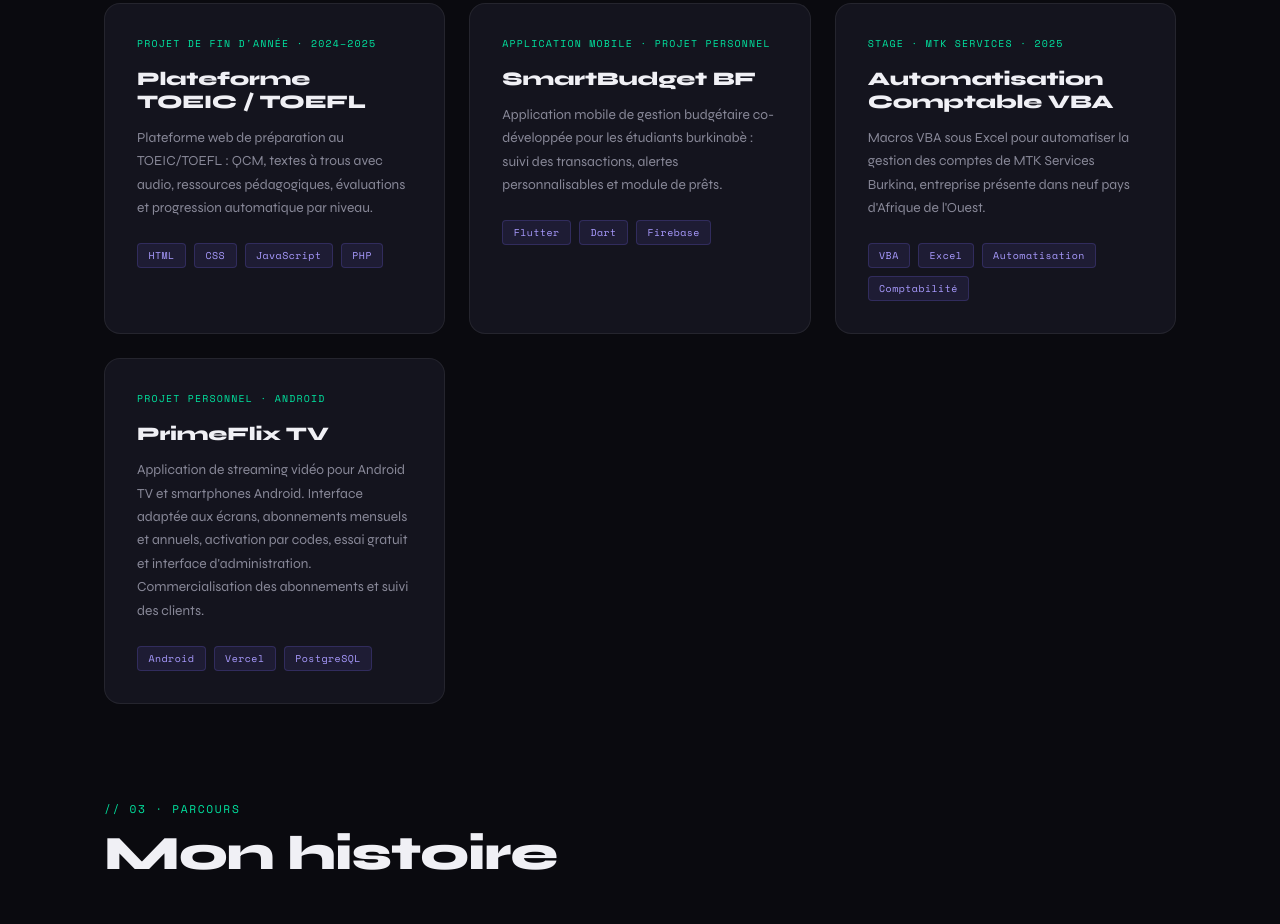
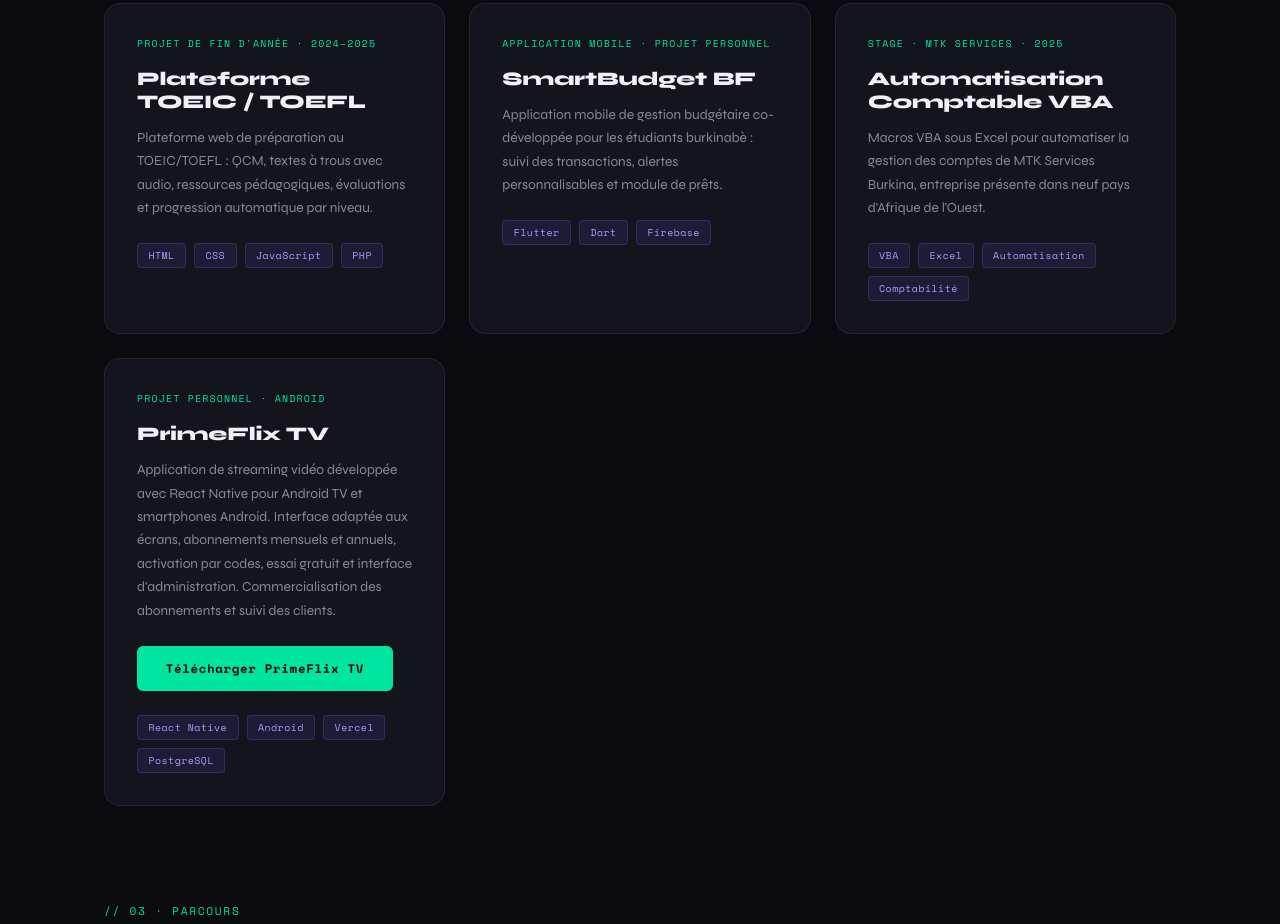
Before and after one commit to chenprof5-commits/chenprof5-commits.github.io, a plain HTML site: page index.html in a window 1280 px wide. Shown: the part 1542-2466 px from the top of the page. Drawn offline with nearby package versions, Linux system fonts and the light colour scheme.

Commit message:
Ajouter React Native et le lien PrimeFlix TV

```diff
--- a/index.html
+++ b/index.html
@@ -202,6 +202,7 @@
   .project-type { font-family: var(--mono); font-size: 0.62rem; color: var(--accent); letter-spacing: 0.12em; text-transform: uppercase; margin-bottom: 1rem; }
   .project-title { font-size: 1.2rem; font-weight: 800; margin-bottom: 0.8rem; letter-spacing: -0.01em; }
   .project-desc { font-size: 0.86rem; color: var(--muted); line-height: 1.7; margin-bottom: 1.5rem; }
+  .project-download { display: inline-block; margin-bottom: 1.5rem; }
   .project-stack { display: flex; flex-wrap: wrap; gap: 0.5rem; }
   .tag {
     background: rgba(124,106,255,0.1);
@@ -368,6 +369,7 @@
     <div>
       <div class="skills-grid">
         <div class="skill-pill"><span class="skill-dot"></span>Flutter / Dart</div>
+        <div class="skill-pill"><span class="skill-dot"></span>React Native</div>
         <div class="skill-pill"><span class="skill-dot"></span>HTML / CSS / JS</div>
         <div class="skill-pill"><span class="skill-dot"></span>PHP</div>
         <div class="skill-pill"><span class="skill-dot"></span>Firebase</div>
@@ -414,9 +416,10 @@
     <div class="project-card reveal">
       <div class="project-type">Projet personnel · Android</div>
       <h3 class="project-title">PrimeFlix TV</h3>
-      <p class="project-desc">Application de streaming vidéo pour Android TV et smartphones Android. Interface adaptée aux écrans, abonnements mensuels et annuels, activation par codes, essai gratuit et interface d'administration. Commercialisation des abonnements et suivi des clients.</p>
+      <p class="project-desc">Application de streaming vidéo développée avec React Native pour Android TV et smartphones Android. Interface adaptée aux écrans, abonnements mensuels et annuels, activation par codes, essai gratuit et interface d'administration. Commercialisation des abonnements et suivi des clients.</p>
+      <a href="https://primeflix-tv-downloads.vercel.app/" class="btn-primary project-download" target="_blank" rel="noopener noreferrer">Télécharger PrimeFlix TV</a>
       <div class="project-stack">
-        <span class="tag">Android</span><span class="tag">Vercel</span><span class="tag">PostgreSQL</span>
+        <span class="tag">React Native</span><span class="tag">Android</span><span class="tag">Vercel</span><span class="tag">PostgreSQL</span>
       </div>
     </div>
   </div>
```
